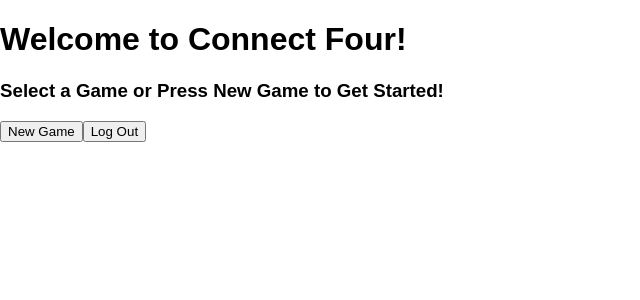
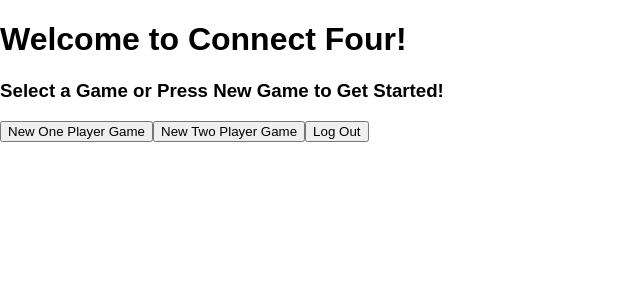
Before and after one commit to jroyals2/connect, a React (Create React App) app in the folder client/: page / in a window 1280 px wide. Both pictures are taken after a click on the button "Create A New User!". Shown: the top 300 px of the page, without its empty margins (0-640 px from the left). Built offline with nearby package versions, Linux system fonts and the light colour scheme.

Commit message:
added another route for a one player game to setup for game vs AI

```diff
--- a/client/src/components/Landing.jsx
+++ b/client/src/components/Landing.jsx
@@ -12,7 +12,8 @@ class Landing extends Component {
   state = {
     users: ['Player 1', 'James'],
     loggedIn: false,
-    redirect: false
+    redirect: false,
+    onePlayerGame: false
   }
 
   toggleLoggedIn = () => {
@@ -21,10 +22,15 @@ class Landing extends Component {
   toggleRedirect = () => {
       this.setState({redirect: !this.state.redirect})
   }
-
+  toggleRedirectOnePlayerGame = () => {
+    this.setState({onePlayerGame: !this.state.redirect})
+}
   render() {
     if (this.state.redirect) {
         return <Redirect to='/game' />
+    }
+    if (this.state.onePlayerGame) {
+        return <Redirect to='/oneplayergame' />
     }
     // this will be the view of the app when you are logged out
     const isLoggedOut = <div>
@@ -39,7 +45,8 @@ class Landing extends Component {
     // this will be the logged in view of the app
     const isLoggedIn = <div>
       <h3>Select a Game or Press New Game to Get Started!</h3>
-      <button onClick={this.toggleRedirect}>New Game</button>
+      <button onClick={this.toggleRedirectOnePlayerGame}>New One Player Game </button>
+      <button onClick={this.toggleRedirect}>New Two Player Game</button>
       <button onClick={ () => this.toggleLoggedIn}>Log Out</button>
 
     </div>
```
